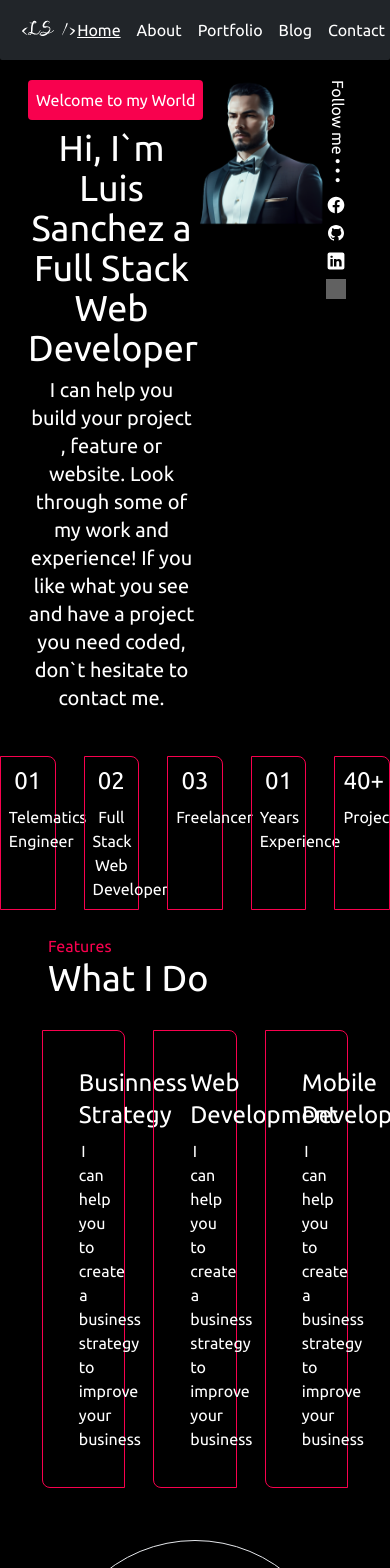
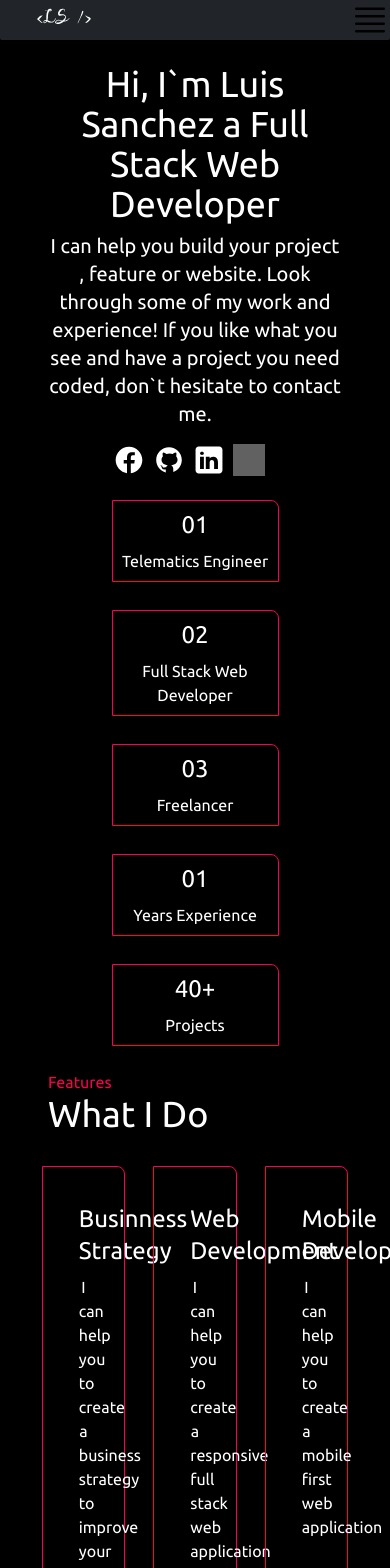
Before and after one commit to sanieni6/ReactPortfolio, a React (Vite) app: page / in a window 390 px wide. Shown: the top 1568 px of the page. Built offline with nearby package versions, Linux system fonts and the light colour scheme; grey boxes are pictures that could not be loaded.

Commit message:
implement responsive in header

```diff
--- a/src/languages/en.json
+++ b/src/languages/en.json
@@ -48,11 +48,11 @@
                 },
                 "2":{
                     "title": "Web Development",
-                    "description":"I can help you to create a business strategy to improve your business"
+                    "description":"I can help you to create a responsive full stack web application"
                 },
                 "3":{
                     "title": "Mobile Development",
-                    "description":"I can help you to create a business strategy to improve your business"
+                    "description":"I can help you to create a mobile first web application"
                 }
             },
             "proyectMind":"Do you have a project in mind?",
--- a/src/languages/es.json
+++ b/src/languages/es.json
@@ -48,11 +48,11 @@
                 },
                 "2":{
                     "title": "Desarrollo Web",
-                    "description":" Puedo ayudarte a crear una estrategia de negocios para mejorar tu negocio"
+                    "description":" Puedo ayudarte a crear una aplicación web compatible con todos tus dispositivos"
                 },
                 "3":{
                     "title": "Desarrollo de aplicaciones moviles",
-                    "description":"Puedo ayudarte a crear una estrategia de negocios para mejorar tu negocio"
+                    "description":"Puedo ayudarte a crear una aplicación movil full stack"
                 }
             },
             "proyectMind":"¿Tienes un proyecto en mente?",
--- a/src/routes/Header.jsx
+++ b/src/routes/Header.jsx
@@ -1,17 +1,25 @@
 import { NavLink } from 'react-router-dom';
-import { useEffect } from 'react';
+import { useEffect, useState } from 'react';
 import { useSelector, useDispatch,} from 'react-redux';
 import { toggleMode } from '../redux/slices/modeSlice';
 import { toggleLanguage } from '../redux/slices/languagesSlice';
 import sun from "../images/sun.svg";
 import moon from "../images/moon.svg";
 import logo from "../images/cr2.svg";
+import menu from "../images/menu.svg";
 import '../index.css';
+import close from "../images/close.svg";
 
 const Header = () => {
     const { darkMode } = useSelector((store) => store.mode);
     const { language, currentLanguage } = useSelector((store) => store.languages);
     const dispatch = useDispatch();
+
+    const [menuOpen, setMenuOpen] = useState(false);
+
+    const handleMenu = () => {
+        setMenuOpen(!menuOpen);
+    };
 
     const handleClick = () => {
         dispatch(toggleMode());
@@ -28,10 +36,13 @@ const Header = () => {
 
 
     return (
-        <header className={`flex flex-row justify-between w-full ${darkMode? 'bg-white':'bg-darkThird'} px-5 py-3 fixed top-0 left-0 z-10 ${darkMode? 'border-b':''} rounded-b-sm border-solid border-opacity-75 items-center`} >
-            <img src={logo}  className={`${darkMode? 'text-lightText':'text-darkText'} ${darkMode? '':'invert-colors'} w-32 h-9`} />
-            <nav className='flex'>
-                <ul className='flex flex-row gap-4 items-center'>
+        <header className={`  flex  ${menuOpen? 'h-full flex-col items-end' : 'flex-row'} justify-between w-full ${darkMode? 'bg-white':'bg-darkThird'} md:px-5 md:py-3 fixed top-0 left-0 z-10 ${darkMode? 'border-b':''} rounded-b-sm border-solid border-opacity-75 md:items-center`} >
+            <img src={logo}  className={` ${menuOpen? 'hidden' : ''} ${darkMode? 'text-lightText':'text-darkText'} ${darkMode? '':'invert-colors'} w-32 h-9`} />
+            <button className={` w-10 h-10 md:hidden`}  onClick={handleMenu}
+            ><img src={menuOpen? close : menu} alt="menu" className='w-10 h-10'/></button>
+            <nav className={`${menuOpen? 'flex  w-full h-full p-0 m-0' : 'hidden'} md:flex`}
+            >
+                <ul className={`flex flex-col ${menuOpen? 'w-full gap-4' : ''}  md:flex-row md:gap-4 md:items-center`}>
                     <li>
                         <NavLink to="/" className={`${darkMode? 'text-lightText':'text-darkText'}`}>{currentLanguage.header.home}</NavLink>
                     </li>
@@ -69,9 +80,7 @@ const Header = () => {
                         onChange={handleLanguage}
                         className={`${darkMode ? 'text-lightText' : 'text-darkText'} ${darkMode ? 'bg-darkText' : 'bg-darkThird'}`}
                         >
-                            <option value="en">
-                                <img src="" alt="" />
-                                English</option>
+                            <option value="en">English</option>
                             <option value="es">Español</option>
                         </select>
                     </li>
--- a/src/routes/Home.jsx
+++ b/src/routes/Home.jsx
@@ -10,18 +10,18 @@ const Home = () => {
     const { currentLanguage } = useSelector((store) => store.languages);
 
     const socialMedia = () => (
-        <div className='flex flex-col gap-2'>
-            <a href='https://www.facebook.com/' className= {`w-5 h-5`}><img src={facebook} className= {`${darkMode? '':'invert-colors'} w-5 h-5`} alt="facebook" /></a>
-            <a href='https://github.com/sanieni6' className= {`w-5 h-5`}><img src={github} className= {`${darkMode? '':'invert-colors'} w-5 h-5`} alt="github" /></a>
-            <a href='https://www.linkedin.com/in/luissanchezz3/' className= {`w-5 h-5`}><img src={linkedin} className= {`${darkMode? '':'invert-colors'} w-5 h-5`} alt="linkedin" /></a>
-            <a href='https://medium.com/@luissanchezzamora23' className= {`w-5 h-5`}><img src={medium} className= {`${darkMode? '':'invert-colors'} w-5 h-5`} alt="medium" /></a>
+        <div className='flex justify-center md:flex-col gap-2'>
+            <a href='https://www.facebook.com/' className= {`w-8 h-8 md:w-5 md:h-5`}><img src={facebook} className= {`${darkMode? '':'invert-colors'} w-8 h-8 md:w-5 md:h-5`} alt="facebook" /></a>
+            <a href='https://github.com/sanieni6' className= {`w-8 h-8 md:w-5 md:h-5`}><img src={github} className= {`${darkMode? '':'invert-colors'} w-8 h-8 md:w-5 md:h-5`} alt="github" /></a>
+            <a href='https://www.linkedin.com/in/luissanchezz3/' className= {`w-8 h-8 md:w-5 md:h-5`}><img src={linkedin} className= {`${darkMode? '':'invert-colors'} w-8 h-8 md:w-5 md:h-5`} alt="linkedin" /></a>
+            <a href='https://medium.com/@luissanchezzamora23' className= {`w-8 h-8 md:w-5 md:h-5`}><img src={medium} className= {`${darkMode? '':'invert-colors'} w-8 h-8 md:w-5 md:h-5`} alt="medium" /></a>
         </div>
     );
 
     const valuableCarussel = () => (
-        <div className={`w-full flex flex-row justify-center gap-7 my-6 px-7`}>
+        <div className={`w-full flex flex-col items-center md:flex-row justify-center gap-7 my-6 px-7`}>
             {Object.keys(currentLanguage.home.carusel).map((key) => (
-                <div key={key} className= {`border-solid border ${darkMode? 'border-lightSecond':'border-darkSecond'} p-2 w-1/6 rounded-tr-lg` }>
+                <div key={key} className= {`border-solid border ${darkMode? 'border-lightSecond':'border-darkSecond'} p-2 w-3/6 md:w-1/6 rounded-tr-lg` }>
                     <h3 className={`${darkMode? 'text-lightText':'text-darkText'} text-2xl mb-2`}>{currentLanguage.home.carusel[key].amount}</h3>
                     <p className={`${darkMode? 'text-lightText':'text-darkText'}`}>{currentLanguage.home.carusel[key].title}</p>
                     </div>
@@ -49,17 +49,17 @@ const Home = () => {
 
     return (
         <div className='w-full mheader' >
-            <div className='flex flex-row w-full justify-between  my-7 h-max py-4 px-7'>
-                <div className='w-2/4 flex flex-col gap-2'>
-                    <p className={`${darkMode? 'text-lightText':'text-darkText'} ${darkMode? 'bg-lightSecond':'bg-darkSecond'} w-max rounded p-2`}>{currentLanguage.home.firstSub}</p>
+            <div className='flex flex-col items-center md:items-start md:flex-row w-full md:justify-between  md:my-7 md:h-max md:py-4 md:px-7'>
+                <div className='w-3/4 md:w-2/4 flex flex-col gap-2 mb-4 md:mb-0'>
+                    <p className={`${darkMode? 'text-lightText':'text-darkText'} ${darkMode? 'bg-lightSecond':'bg-darkSecond'}  hidden md:flex md:w-max md:rounded md:p-2`}>{currentLanguage.home.firstSub}</p>
                     <h1 className={`${darkMode? 'text-lightText':'text-darkText'} text-4xl`}>{currentLanguage.home.mainTitle}</h1>
                     <p className={`${darkMode? 'text-lightText':'text-darkText'} text-xl`}>{currentLanguage.home.secondSub}</p>
                 </div>
                 <div>
-                    <img src={portrait} alt="Luis Sanchez" />
+                    <img src={portrait} alt="Luis Sanchez" className='hidden md:flex' />
                 </div>
                 <div className='mr-3'>
-                    <p className={`${darkMode? 'text-lightText':'text-darkText'} vertical-text mb-3`}>{currentLanguage.home.followMe}</p>
+                    <p className={`${darkMode? 'text-lightText':'text-darkText'} hidden md:flex vertical-text mb-3`}>{currentLanguage.home.followMe}</p>
                     {socialMedia()}
                 </div>
             </div>
```
Also changed, not shown: src/images/close.svg (added), src/images/menu.svg (added).
